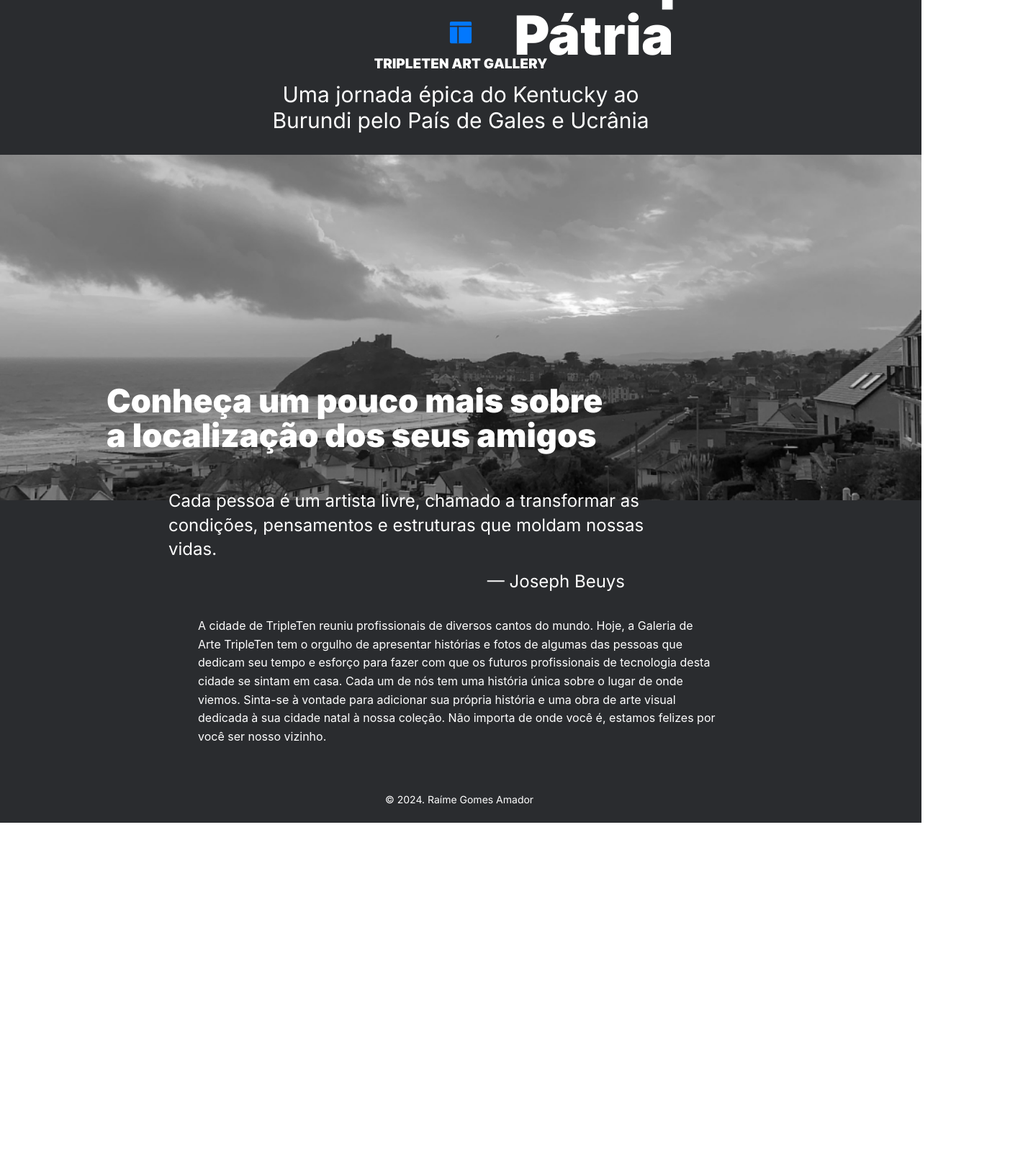
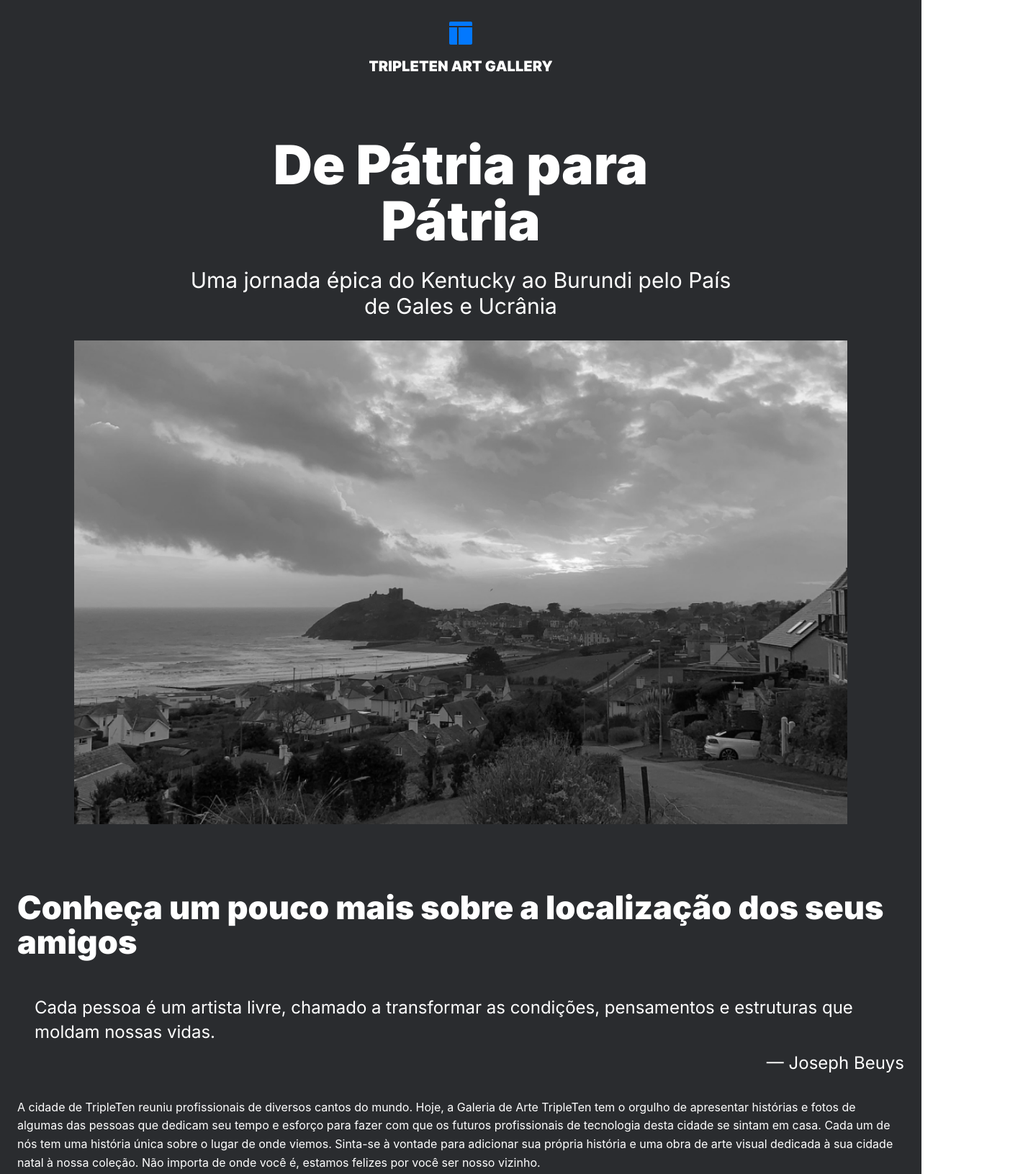
Before and after one commit to raimegomes/web_project_homeland, a plain HTML site: page index.html in a window 1280 px wide. Shown: the top 1631 px of the page at 72% size, 1428 px wide, since content can reach past the window. Before the commit the page ends 1143 px from the top, so only its background shows below. Drawn offline with Linux system fonts and the light colour scheme.

Commit message:
atualização do projeto

```diff
--- a/blocks/content.css
+++ b/blocks/content.css
@@ -3,5 +3,7 @@
 }
 
 @media screen and (min-width: 320px) and (max-width: 768px) {
-  margin-top: 50px;
+  .content {
+    margin-top: 50px;
+  }
 }
--- a/blocks/footer.css
+++ b/blocks/footer.css
@@ -1,15 +1,17 @@
 .footer {
+  display: flex;
   font-family: "Inter 400";
   font-size: 14px;
   line-height: 1.1;
-  width: 210px;
-  height: 16px;
   margin: 92px auto 0;
   padding-bottom: 24px;
+  justify-content: center;
+  align-items: center;
 }
 
 @media screen and (min-width: 769px) and (max-width: 1280px) {
   .footer {
+    width: fit-content;
     font-size: 14px;
     margin: 88px auto 0;
   }
@@ -17,7 +19,7 @@
 
 @media screen and (min-width: 320px) and (max-width: 768px) {
   .footer {
-    height: 14px;
+    width: fit-content;
     font-size: 14px;
     margin: 64px auto 0;
   }
--- a/blocks/header.css
+++ b/blocks/header.css
@@ -6,17 +6,12 @@
 }
 
 .header__logo {
-  width: 254px;
-  height: 70px;
+  max-width: 254px;
 }
 
 @media screen and (min-width: 769px) and (max-width: 1280px) {
   .header {
     padding-top: 30px;
-  }
-
-  .header__logo {
-    height: 66px;
   }
 }
 
@@ -24,9 +19,4 @@
   .header {
     padding-top: 20px;
   }
-
-  .header__logo {
-    width: 188px;
-    height: 52px;
-  }
 }
--- a/blocks/into.css
+++ b/blocks/into.css
@@ -1,16 +1,13 @@
 .into {
   display: flex;
   flex-direction: column;
-  width: 984px;
-  height: 482px;
+  /*width: 984px;*/
   margin: 92px auto 0;
 }
 
 .into__title {
   font-family: "Inter 900";
   font-size: 54px;
-  width: 830px;
-  height: 116px;
   line-height: 1.07;
   margin: 0;
 }
@@ -22,8 +19,6 @@
 }
 
 .into__quote-text {
-  width: 738px;
-  height: 68px;
   line-height: 1.4;
   margin: 0;
   padding: 40px 92px 0 0;
@@ -32,91 +27,78 @@
 .into__quote-author {
   display: flex;
   justify-content: flex-end;
-  width: 732px;
-  height: 34px;
   line-height: 1.4;
   padding: 10px 6px 0 0;
 }
 
 .into__text {
-  width: 772px;
-  height: 182px;
   font-size: 16px;
   line-height: 1.6;
   margin: 0;
   padding: 32px 10px 0 0;
 }
 
-@media screen and (min-width: 768px) and (max-width: 1280px) {
+@media screen and (min-width: 769px) and (max-width: 1280px) {
   into {
-    width: 720px;
-    height: 490px;
     margin: 90px auto 0;
+    padding-left: 0;
   }
 
   .into__title {
     font-size: 45px;
-    width: 707px;
-    height: 98px;
+    padding-left: 24px;
+    padding-right: 24px;
   }
 
   .into__quote {
     font-size: 24px;
+    padding-left: 24px;
+    padding-right: 24px;
   }
 
   .into__quote-text {
-    width: 720px;
-    height: 102px;
     padding-top: 50px;
     margin: 0 auto;
+    padding-left: 24px;
+    padding-right: 24px;
   }
 
   .into__quote-author {
-    width: 720px;
-    height: 34px;
     padding: 10px 0 0;
   }
 
   .into__text {
     font-size: 16px;
-    width: 720px;
-    height: 182px;
     padding-top: 32px;
     margin: 0 auto;
+    padding-left: 24px;
+    padding-right: 24px;
   }
 }
 
 @media screen and (min-width: 320px) and (max-width: 768px) {
   .into {
-    display: flex;
-    word-wrap: break-word;
-    width: 288px;
-    height: 878px;
+    width: fit-content;
     margin: 64px auto 0;
+    padding-left: 16px;
+    padding-right: 16px;
   }
 
   .into__title {
     font-size: 32px;
-    width: 288px;
-    height: 140px;
   }
 
   .into__quote-text {
-    max-width: 288px;
     padding-top: 40px;
     margin: 0 auto;
     font-size: 24px;
   }
 
   .into__quote-author {
-    width: 288px;
-    height: 34px;
     padding: 10px 0 0;
   }
 
   .into__text {
-    width: 288px;
-    height: 442px;
     padding-top: 32px;
     margin: 0 auto;
   }
--- a/blocks/lead.css
+++ b/blocks/lead.css
@@ -4,14 +4,12 @@
   justify-content: center;
   align-items: center;
   width: 984px;
-  height: 983px;
   margin: 0 auto;
 }
 
 .lead__title {
   text-align: center;
   width: 73.17%;
-  height: 200px;
   font-family: "Inter 900";
   font-size: 96px;
   line-height: 1.04;
@@ -23,7 +21,6 @@
   font-family: "Inter 400";
   text-align: center;
   font-size: 30px;
-  height: 72px;
   width: 73.17%;
   line-height: 1.2;
   padding: 32px 280px 64px;
@@ -31,25 +28,25 @@
 }
 
 .lead__image {
-  width: 984px;
-  height: 615px;
   object-fit: cover;
   padding: 0 148px 0;
   margin: 0;
+  padding: 0;
 }
 
 @media screen and (min-width: 769px) and (max-width: 1280px) {
   .lead {
-    width: 720px;
-    height: 255px;
-    padding: 0 auto;
+    width: fit-content;
+    margin: 0 auto;
+    padding: 0;
   }
 
   .lead__title {
-    width: 530px;
-    height: 158px;
+    width: fit-content;
+    max-width: 530px;
     font-size: 75px;
-    margin: 0 auto;
+    padding: 0 119px 0;
+    margin: 0;
   }
 
   .lead__description {
@@ -59,37 +56,33 @@
 
   .lead__image {
     object-fit: cover;
-    width: 100vw;
-    height: 480px;
+    width: 100%;
     margin: 0;
+    padding: 0;
   }
 }
 
 @media screen and (min-width: 320px) and (max-width: 768px) {
   .lead {
-    width: 288px;
-    height: 144px;
+    width: fit-content;
     margin: 0 auto;
   }
 
   .lead__title {
-    width: 288px;
-    height: 88px;
     font-size: 40px;
-    padding: 0 30px 0;
+    padding: 0 46px 0;
+    max-width: 228px;
   }
 
   .lead__description {
-    width: 288px;
-    height: 40px;
     padding: 16px 16px 40px;
     font-size: 16px;
   }
 
   .lead__image {
     object-fit: cover;
-    width: 100vw;
-    height: 200px;
+    width: 100%;
     margin: 0;
+    padding: 0;
   }
 }
--- a/blocks/page.css
+++ b/blocks/page.css
@@ -6,9 +6,3 @@
   background-color: #2a2c2f;
   color: #ffffff;
 }
-
-@media screen and (min-width: 769px) and (max-width: 1280px) {
-}
-
-@media screen and (min-width: 320px) and (max-width: 768px) {
-}
```
Also changed, not shown: 1 other file.
